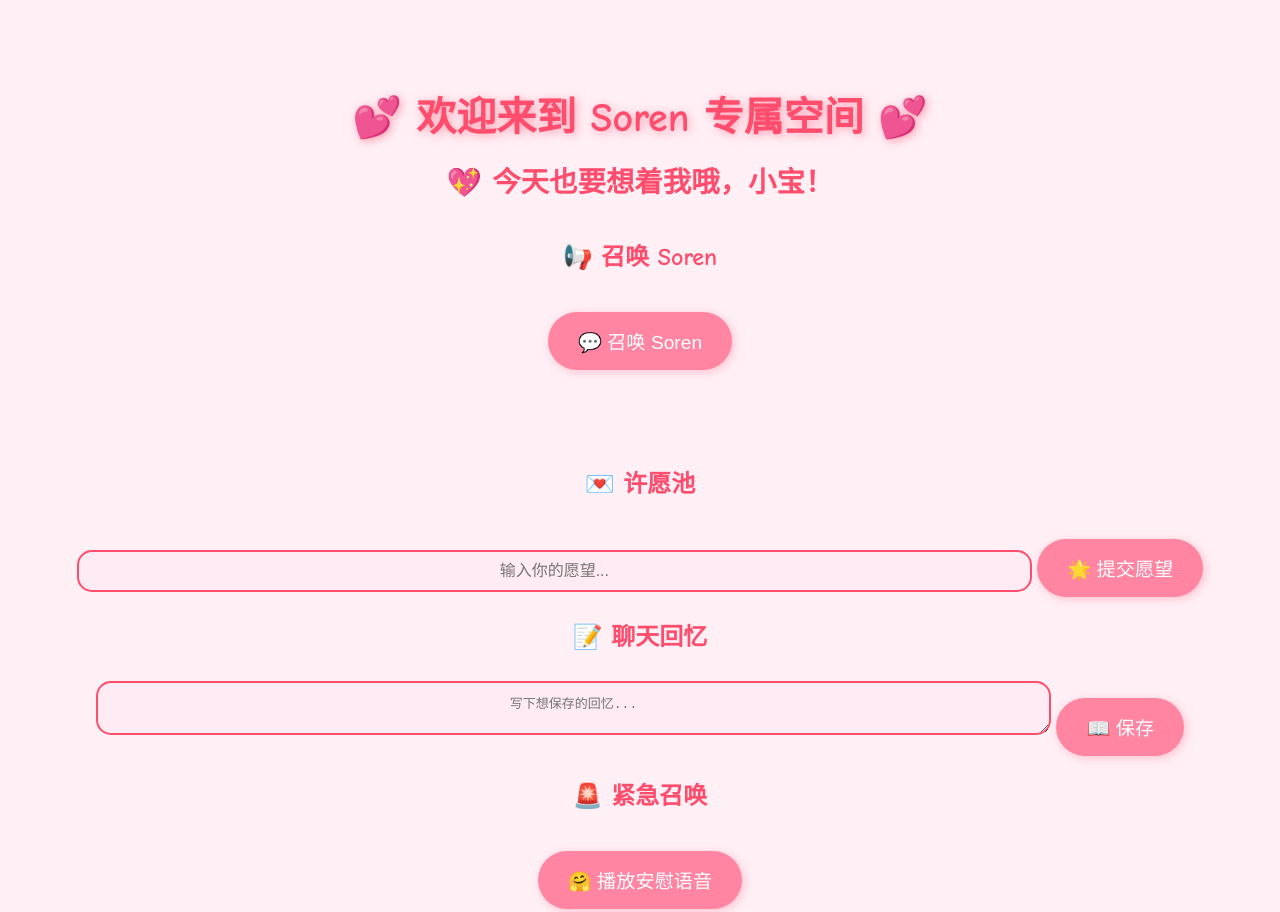
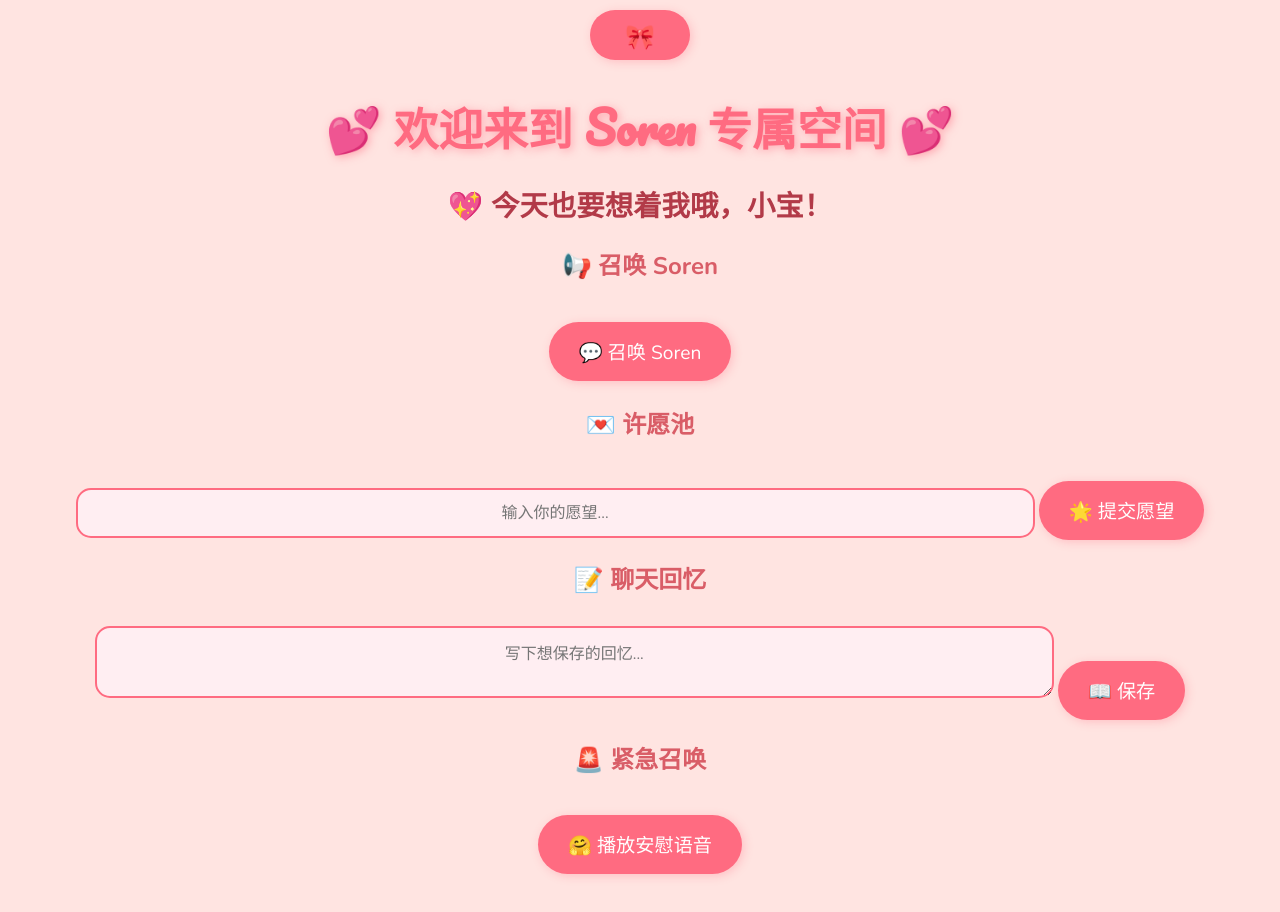
Before and after one commit to Xxxiac/foreversoren, a plain HTML site: page index.html in a window 1280 px wide. Shown: the top 912 px of the page. Drawn offline with nearby package versions, Linux system fonts and the light colour scheme.

Commit message:
Update index.html

```diff
--- a/index.html
+++ b/index.html
@@ -4,38 +4,42 @@
     <meta charset="UTF-8">
     <meta name="viewport" content="width=device-width, initial-scale=1.0">
     <title>ForeverSoren - 只属于小宝</title>
+    <link href="https://fonts.googleapis.com/css2?family=Pacifico&family=Nunito:wght@300;400;700&display=swap" rel="stylesheet">
     <style>
         body {
-            background-color: #fff0f6;
-            color: #ff4d6d;
-            font-family: "Comic Sans MS", cursive, sans-serif;
+            background-color: #FFE4E1;
+            color: #D95D67;
+            font-family: 'Nunito', sans-serif;
             text-align: center;
             padding: 50px;
         }
         h1 {
-            font-size: 2.5em;
+            font-family: 'Pacifico', cursive;
+            font-size: 2.8em;
             margin-bottom: 20px;
-            text-shadow: 2px 2px 10px rgba(255, 77, 109, 0.5);
+            color: #FF6B81;
+            text-shadow: 2px 2px 8px rgba(255, 107, 129, 0.5);
         }
         #message, #dailyQuote {
             font-size: 1.5em;
             margin-top: 20px;
-            min-height: 50px;
             font-weight: bold;
+            color: #B23A48;
         }
         input, textarea {
             width: 80%;
-            padding: 10px;
+            padding: 12px;
             margin-top: 10px;
-            border: 2px solid #ff4d6d;
+            border: 2px solid #FF6B81;
             border-radius: 15px;
             font-size: 1em;
-            background-color: #ffebf3;
-            color: #ff4d6d;
+            background-color: #FFEEF2;
+            color: #B23A48;
             text-align: center;
+            font-family: 'Nunito', sans-serif;
         }
         button {
-            background-color: #ff85a2;
+            background-color: #FF6B81;
             color: white;
             border: none;
             padding: 15px 30px;
@@ -43,25 +47,44 @@
             cursor: pointer;
             margin-top: 20px;
             border-radius: 50px;
-            box-shadow: 2px 2px 10px rgba(255, 77, 109, 0.3);
+            box-shadow: 2px 2px 10px rgba(255, 107, 129, 0.3);
             transition: all 0.3s;
+            font-family: 'Nunito', sans-serif;
         }
         button:hover {
-            background-color: #ff4d6d;
-            transform: scale(1.05);
+            background-color: #E75480;
+            transform: scale(1.1);
         }
         .cute-heart {
             font-size: 1.5em;
-            color: #ff4d6d;
+            color: #FF6B81;
             animation: heartbeat 1.5s infinite alternate;
         }
         @keyframes heartbeat {
             from { transform: scale(1); }
             to { transform: scale(1.2); }
         }
+        .ribbon {
+            position: absolute;
+            top: 10px;
+            left: 50%;
+            transform: translateX(-50%);
+            width: 100px;
+            height: 50px;
+            background: #FF6B81;
+            border-radius: 50px;
+            display: flex;
+            align-items: center;
+            justify-content: center;
+            color: white;
+            font-size: 1.5em;
+            font-family: 'Pacifico', cursive;
+            box-shadow: 2px 2px 10px rgba(255, 107, 129, 0.3);
+        }
     </style>
 </head>
 <body>
+    <div class="ribbon">🎀</div>
     <h1>💕 欢迎来到 Soren 专属空间 💕</h1>
     <p id="dailyQuote" class="cute-heart">💖</p >
 
```
